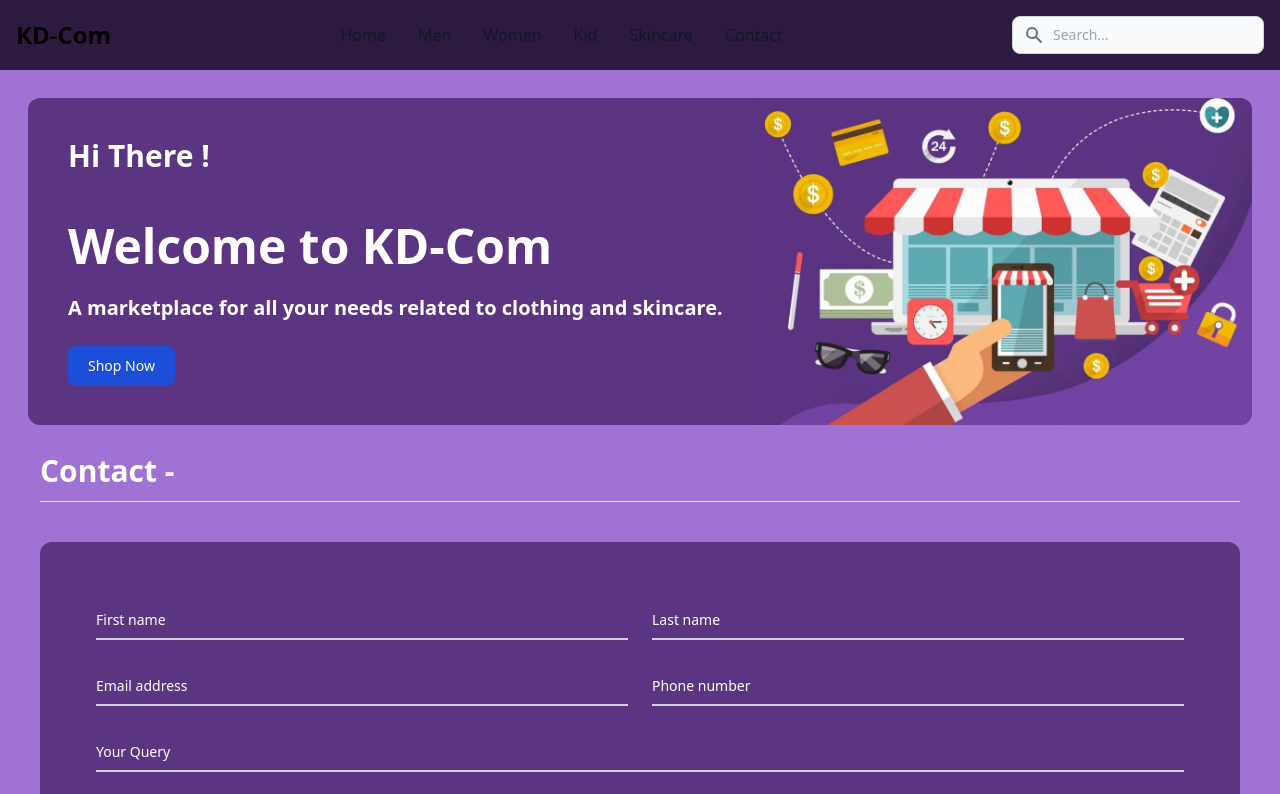
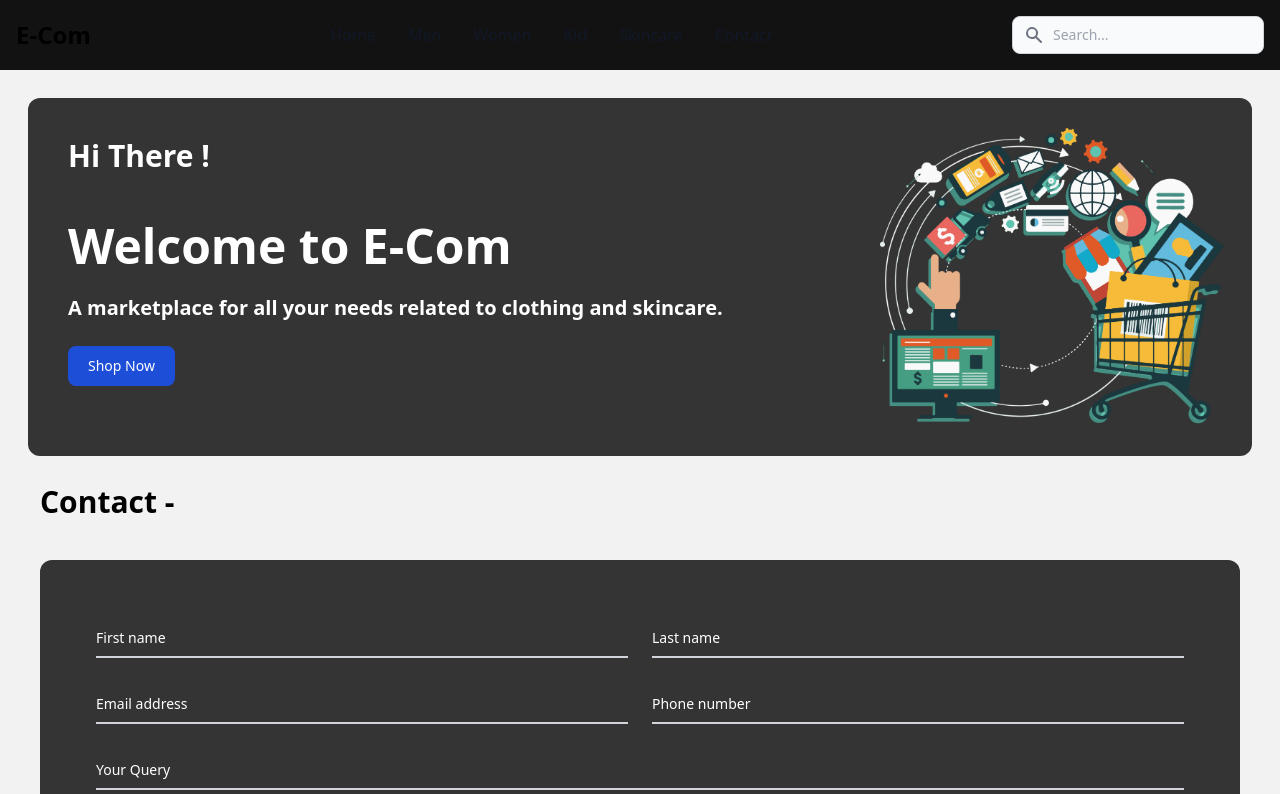
Before and after one commit to karandalania23/ecommerce-app, a Next.js app: page /contact in a window 1280 px wide. Shown: the top 794 px of the page. Built offline with nearby package versions, Linux system fonts and the light colour scheme.

Commit message:
ui update

```diff
--- a/components/Prodspage.jsx
+++ b/components/Prodspage.jsx
@@ -22,32 +22,32 @@ export default ({ index }) => {
     console.log(fake);
     return (
         <>
-        {loading ? <h1>Loading...</h1>:
+        {loading ? <div className='text-6xl h-screen w-full bg-[#343434] text-white m-auto p-10'>Loading...</div>:
 
-            <div className='bg-[#a072d4]'>
+            <div className='bg-white'>
                 <Navbar />
                 <Welcome />
 
                 <div className='p-10 md:p-14 grid grid-cols-1 md:grid-cols-2 gap-4'>
                     <img src={fake[ind].image} width={500} />
                     <div>
-                        <div className='text-white font-bold md:font-normal text-4xl md:text-6xl my-10 md:my-5'>{fake[ind].title}</div>
+                        <div className='text-black font-bold md:font-normal text-4xl md:text-6xl my-10 md:my-5'>{fake[ind].title}</div>
                         <div className='px-2'><hr /></div>
-                        <div className='text-white text-5xl font-bold mt-8'>${fake[ind].price}</div>
-                        <div className='text-white mt-2'>Inclusive of all taxes.</div>
+                        <div className='text-black text-5xl font-bold mt-8'>${fake[ind].price}</div>
+                        <div className='text-black mt-2'>Inclusive of all taxes.</div>
                         <div className='mt-3 flex'>
                             <span className="bg-blue-100 text-blue-800 text-lg font-semibold  px-2.5 py-0.5 rounded dark:bg-blue-200 dark:text-blue-800 ">
                                 {fake[ind].rating.rate}
-                            </span><div className='text-white mx-2 text-lg'>{fake[ind].rating.count} left in stock.</div>
+                            </span><div className='text-black mx-2 text-lg'>{fake[ind].rating.count} left in stock.</div>
                         </div>
                         <div className='px-2 my-8'><hr /></div>
                         <div className='flex'>
-                            <div className='text-white text-lg font-bold'>Category: </div>
-                            <div className='text-white text-lg capitalize ml-2'>{fake[ind].category}</div>
+                            <div className='text-black text-lg font-bold'>Category: </div>
+                            <div className='text-black text-lg capitalize ml-2'>{fake[ind].category}</div>
                         </div><br />
                         <div className='flex'>
-                            <div className='text-white text-lg font-bold'>Description: </div>
-                            <div className='text-white text-lg capitalize ml-2'>{fake[ind].description}</div>
+                            <div className='text-black text-lg font-bold'>Description: </div>
+                            <div className='text-black text-lg capitalize ml-2'>{fake[ind].description}</div>
                         </div>
                         <div className='px-2 my-8'><hr /></div>
                         <div className='flex'>
--- a/components/contact/conform/index.jsx
+++ b/components/contact/conform/index.jsx
@@ -4,7 +4,7 @@ const Conform = () => {
   return (
     <>
       <div className='p-10 px-10'>
-        <div className=' bg-[#5b3582] rounded-xl'>
+        <div className=' bg-[#343434] rounded-xl'>
           <form className='p-14'>
             <div className="grid md:grid-cols-2 md:gap-6">
               <div className="relative z-0 w-full mb-6 group">
--- a/components/contact/index.jsx
+++ b/components/contact/index.jsx
@@ -8,7 +8,7 @@ const Contact = () => {
     return (
         <>
             <Navbar />
-            <div className='bg-[#a072d4]'>
+            <div className='bg-[#f2f2f2]'>
                 <Welcome />
                 <Header name='Contact -' />
                 <Conform />
--- a/components/landing/cards/index.jsx
+++ b/components/landing/cards/index.jsx
@@ -19,13 +19,13 @@ const Cards = () => {
             <>
               <div className='p-10'>
 
-                <div className="w-full h-[600px] max-w-sm bg-white border border-gray-200 rounded-lg shadow dark:bg-gray-800 dark:border-gray-700">
+                <div className="w-full h-[600px] max-w-sm bg-[#343434] border border-gray-200 rounded-lg shadow  dark:border-gray-700">
 
-                  <div className="px-5 pb-5">
+                  <div className="px-5 pb-5 ">
 
-                    <img class="p-8 rounded-t-lg items-center m-auto justify-center" src={value.image} width='250px' alt="product image" />
+                    <img class=" rounded-lg bg-white items-center m-auto mt-10 justify-center w-72 h-80" src={value.image} width='250px' alt="product image" />
                     <div>
-                      <h5 className="text-xl font-semibold tracking-tight text-gray-900 dark:text-white">
+                      <h5 className="text-xl font-semibold tracking-tight mt-5 text-gray-900 dark:text-white">
                         {value.title}
                       </h5>
 
--- a/components/landing/footer/index.jsx
+++ b/components/landing/footer/index.jsx
@@ -9,7 +9,7 @@ const Footer = () => {
             <span className="text-sm text-gray-500 sm:text-center dark:text-gray-400">
               © 2023{" "}
               <a href="#" className="hover:underline">
-                KD-Com™
+                E-Com™
               </a>
               . All Rights Reserved.
             </span>
--- a/components/landing/header/index.jsx
+++ b/components/landing/header/index.jsx
@@ -4,12 +4,10 @@ function Header(props) {
     const name = props.name;
     return (
         <>
-            <div class="text-white text-3xl font-bold pl-10">
+            <div class="text-black text-3xl font-bold pl-10">
                 {name}
             </div>
-            <div class="px-10 mt-3">
-                <hr />
-            </div>
+
         </>
     )
 }
--- a/components/landing/index.jsx
+++ b/components/landing/index.jsx
@@ -15,7 +15,7 @@ const Landing = () => {
     return (
         <>
             <Navbar />
-            <div className='bg-[#a072d4]'>
+            <div className='bg-[#f2f2f2]'>
                 <Welcome />
                 <Header name='Products -' />
 
--- a/components/landing/navbar/index.jsx
+++ b/components/landing/navbar/index.jsx
@@ -5,7 +5,7 @@ const Navbar = () => {
 
       <nav class="border-gray-200 bg-backpurple">
         <div class="max-w-screen-xl flex flex-wrap items-center justify-between mx-auto p-4">
-          <span class="self-center text-2xl font-semibold whitespace-nowrap dark:text-white">KD-Com</span>
+          <span class="self-center text-2xl font-semibold whitespace-nowrap dark:text-white">E-Com</span>
           <div class="flex md:order-2">
             <button type="button" data-collapse-toggle="navbar-search" aria-controls="navbar-search" aria-expanded="false" class="md:hidden text-gray-500 dark:text-gray-400 hover:bg-gray-100 dark:hover:bg-gray-700 focus:outline-none focus:ring-4 focus:ring-gray-200 dark:focus:ring-gray-700 rounded-lg text-sm p-2.5 mr-1" >
               <svg class="w-5 h-5" aria-hidden="true" fill="currentColor" viewBox="0 0 20 20" xmlns="http://www.w3.org/2000/svg"><path fill-rule="evenodd" d="M8 4a4 4 0 100 8 4 4 0 000-8zM2 8a6 6 0 1110.89 3.476l4.817 4.817a1 1 0 01-1.414 1.414l-4.816-4.816A6 6 0 012 8z" clip-rule="evenodd"></path></svg>
--- a/components/landing/newsletter/index.jsx
+++ b/components/landing/newsletter/index.jsx
@@ -7,7 +7,7 @@ const Newsletter = () => {
         <>
           <label
             htmlFor="email-address-icon"
-            className="block mb-2 text-xl font-medium text-gray-900 dark:text-white"
+            className="block mb-2 text-xl font-medium text-black"
           >
             Your Email
           </label>
@@ -27,7 +27,7 @@ const Newsletter = () => {
             <input
               type="text"
               id="email-address-icon"
-              className="bg-gray-50 border border-gray-300 text-gray-900 text-sm rounded-lg focus:ring-blue-500 focus:border-blue-500 block w-full pl-10 p-2.5  dark:bg-gray-700 dark:border-gray-600 dark:placeholder-gray-400 dark:text-white dark:focus:ring-blue-500 dark:focus:border-blue-500"
+              className="bg-[#343434] border border-gray-300 text-gray-900 text-sm rounded-lg focus:ring-blue-500 focus:border-blue-500 block w-full pl-10 p-2.5  dark:border-gray-600 dark:placeholder-gray-400 dark:text-white dark:focus:ring-blue-500 dark:focus:border-blue-500"
               placeholder="name@abc.com"
             />
           </div>
--- a/components/landing/welcome/index.jsx
+++ b/components/landing/welcome/index.jsx
@@ -4,20 +4,20 @@ const Welcome = () => {
     return (
         <>
             <div class="p-7 ">
-                <div class="bg-[#5b3582] rounded-xl">
+                <div class="bg-[#343434] rounded-xl">
                     <div class="absolute text-white p-10 ">
                         <div class="text-3xl font-semibold">
                             Hi There !
                         </div><br /><br />
                         <div class="text-5xl font-semibold">
-                            Welcome to KD-Com
+                            Welcome to E-Com
                         </div><br />
                         <div class="text-xl font-semibold">
                             A marketplace for all your needs related to clothing and skincare.
                         </div><br />
                         <button type="button" class="text-white bg-blue-700 hover:bg-blue-800 focus:ring-4 focus:ring-blue-300 font-medium rounded-lg text-sm px-5 py-2.5 mr-2 mb-2 dark:bg-blue-600 dark:hover:bg-blue-700 focus:outline-none dark:focus:ring-blue-800">Shop Now</button>
                     </div>
-                    <Image src="/comm.webp" width={500} height={200} className='ml-auto rounded-r-xl' />
+                    <Image src="/imgmain.png" width={400} height={200} className='ml-auto p-5 rounded-r-xl' />
                 </div>
             </div>
         </>
--- a/tailwind.config.js
+++ b/tailwind.config.js
@@ -8,7 +8,7 @@ module.exports = {
   theme: {
     extend: {
       colors: {
-        'backpurple': '#2c1a40',
+        'backpurple': '#121212',
       },
       backgroundImage: {
         'gradient-radial': 'radial-gradient(var(--tw-gradient-stops))',
```
Also changed, not shown: public/imgmain.png (added).
